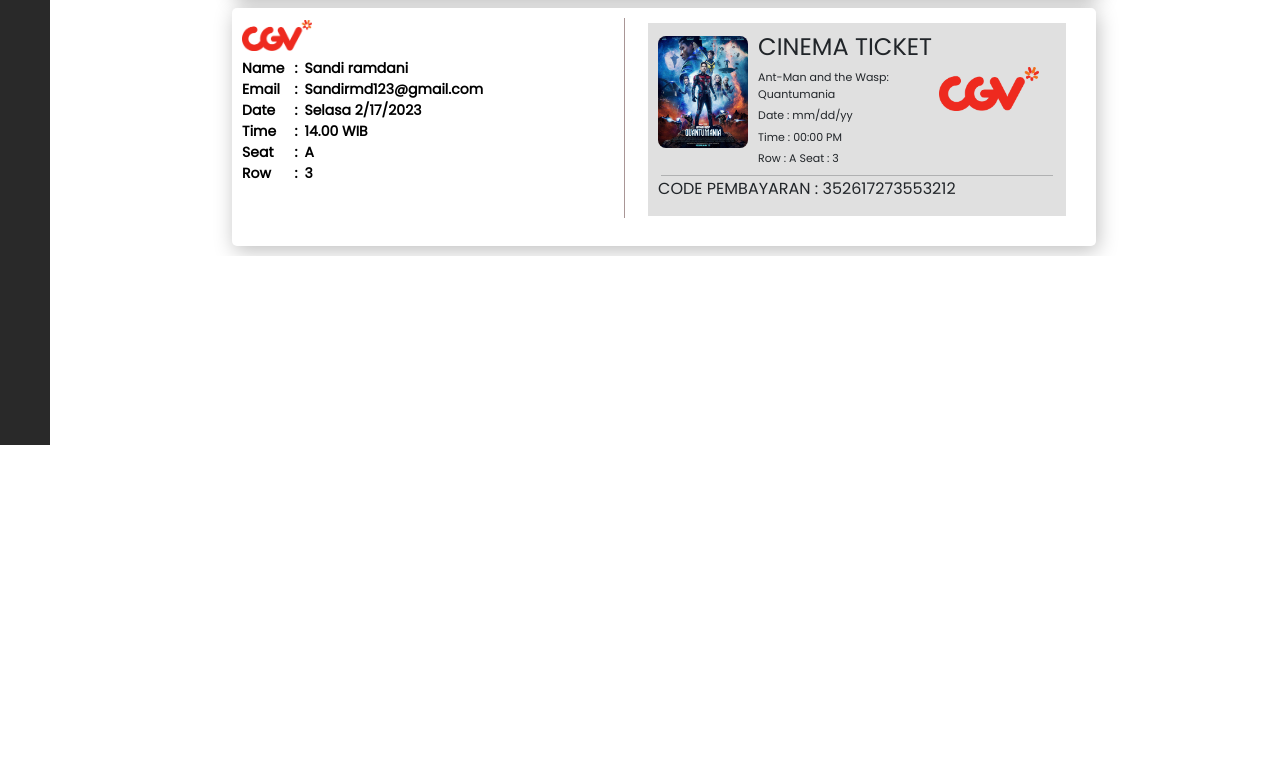
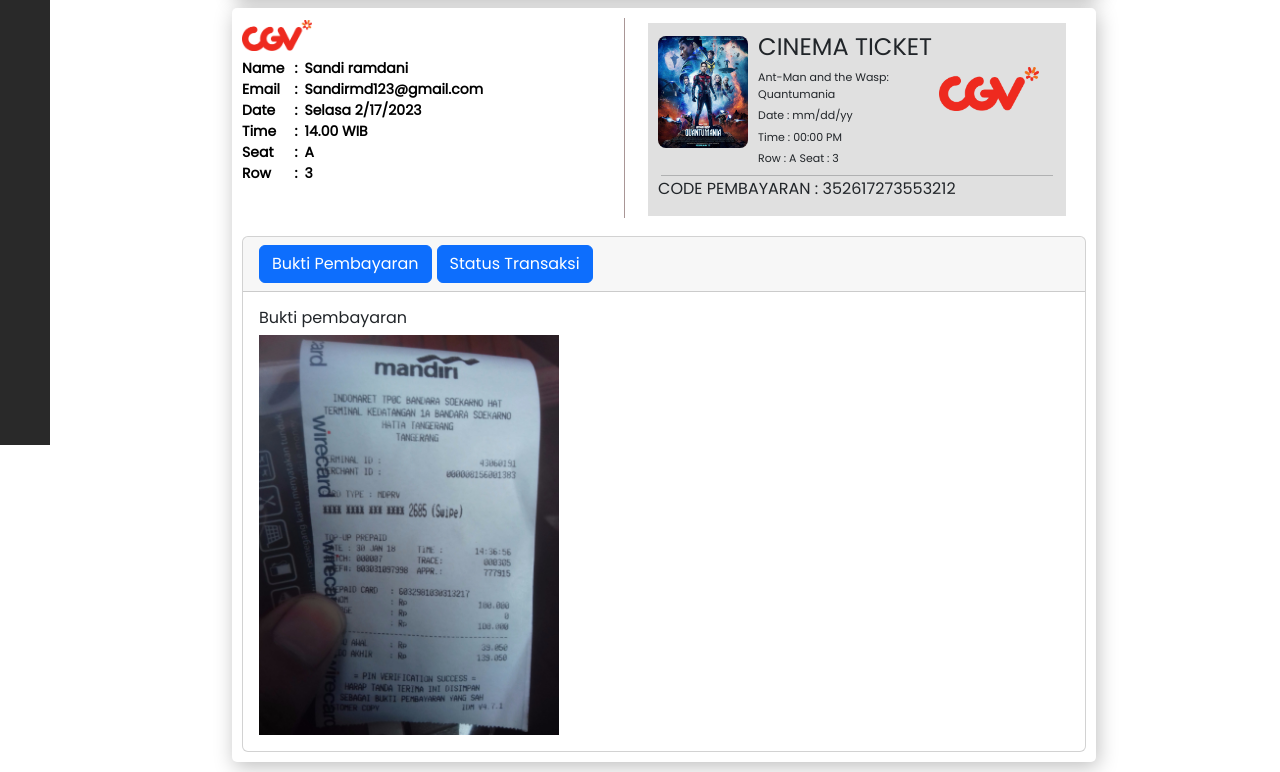
Before and after one commit to ndpnusantech/Yadika-Kelompok1, a React (Create React App) app in the folder frontend/: page /Orders in a window 1280 px wide. Shown: the part 355-1127 px from the top of the page. Before the commit the page ends 800 px from the top, so only its background shows below. Built offline with nearby package versions, Linux system fonts and the light colour scheme.

Commit message:
mengerjakan status transaksi

```diff
--- a/frontend/src/components/admin-components/transaction/TransactionInfo.js
+++ b/frontend/src/components/admin-components/transaction/TransactionInfo.js
@@ -1,5 +1,6 @@
 import React from "react";
 import styled from "styled-components";
+import TransactionStatus from "./TransactionStatus";
 
 const TransactionInfo = () => {
   const TransactionInfo = styled.div`
@@ -160,7 +161,9 @@
           </TiketCustomers>
         </WrapTiket>
       </Wrap>
+      <TransactionStatus />
     </TransactionInfo>
+
   );
 };
 
--- /dev/null
+++ b/frontend/src/components/admin-components/transaction/TransactionStatus.jsx
@@ -0,0 +1,73 @@
+import React, { useState } from "react";
+import Accordion from "react-bootstrap/Accordion";
+import { useAccordionButton } from "react-bootstrap/AccordionButton";
+import Card from "react-bootstrap/Card";
+import Button from "react-bootstrap/Button";
+import Modal from "react-bootstrap/Modal";
+
+function TransactionStatus() {
+  const [show, setShow] = useState(false);
+
+  const handleClose = () => setShow(false);
+  const handleShow = () => setShow(true);
+
+  function CustomToggle({ children, eventKey }) {
+    const decoratedOnClick = useAccordionButton(eventKey, () =>
+      console.log("totally custom!")
+    );
+
+    return (
+      <Button type="button" onClick={decoratedOnClick} variant="primary">
+        {children}
+      </Button>
+    );
+  }
+
+  return (
+    <>
+      <Accordion defaultActiveKey="0">
+        <Card>
+          <Card.Header>
+            <CustomToggle eventKey="0">Bukti Pembayaran</CustomToggle>
+            <Button variant="primary" onClick={handleShow} style={{marginLeft : "5px"}}>
+              Status Transaksi
+            </Button>
+          </Card.Header>
+          <Accordion.Collapse eventKey="0">
+            <Card.Body>
+              <h6>Bukti pembayaran</h6>
+              <img
+                src="./images/contoh bukti pembayaran.jpg"
+                alt=""
+                style={{ width: "300px" }}
+              />
+            </Card.Body>
+          </Accordion.Collapse>
+        </Card>
+      </Accordion>
+
+      <Modal
+        show={show}
+        onHide={handleClose}
+        backdrop="static"
+        keyboard={false}
+      >
+        <Modal.Header closeButton>
+          <Modal.Title>Modal title</Modal.Title>
+        </Modal.Header>
+        <Modal.Body>
+        konfirmasi transakasi ?  set status transakasi
+        </Modal.Body>
+        <Modal.Footer>
+          <Button variant="danger" onClick={handleClose}>
+            failed
+          </Button>
+          <Button variant="warning">panding</Button>
+          <Button variant="success">Success</Button>
+        </Modal.Footer>
+      </Modal>
+    </>
+  );
+}
+
+export default TransactionStatus;
```
Also changed, not shown: frontend/public/images/contoh bukti pembayaran.jpg (added).
